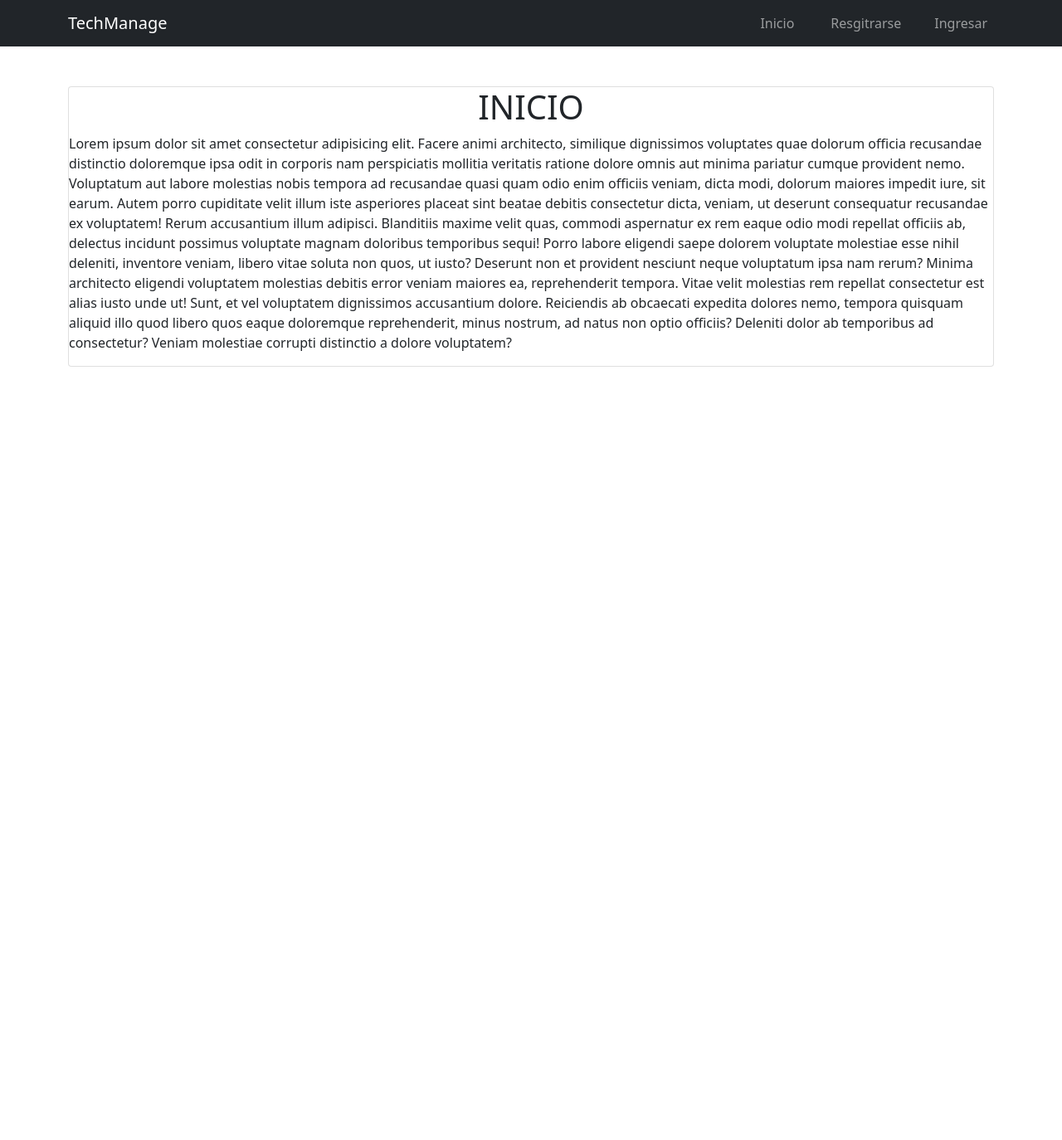
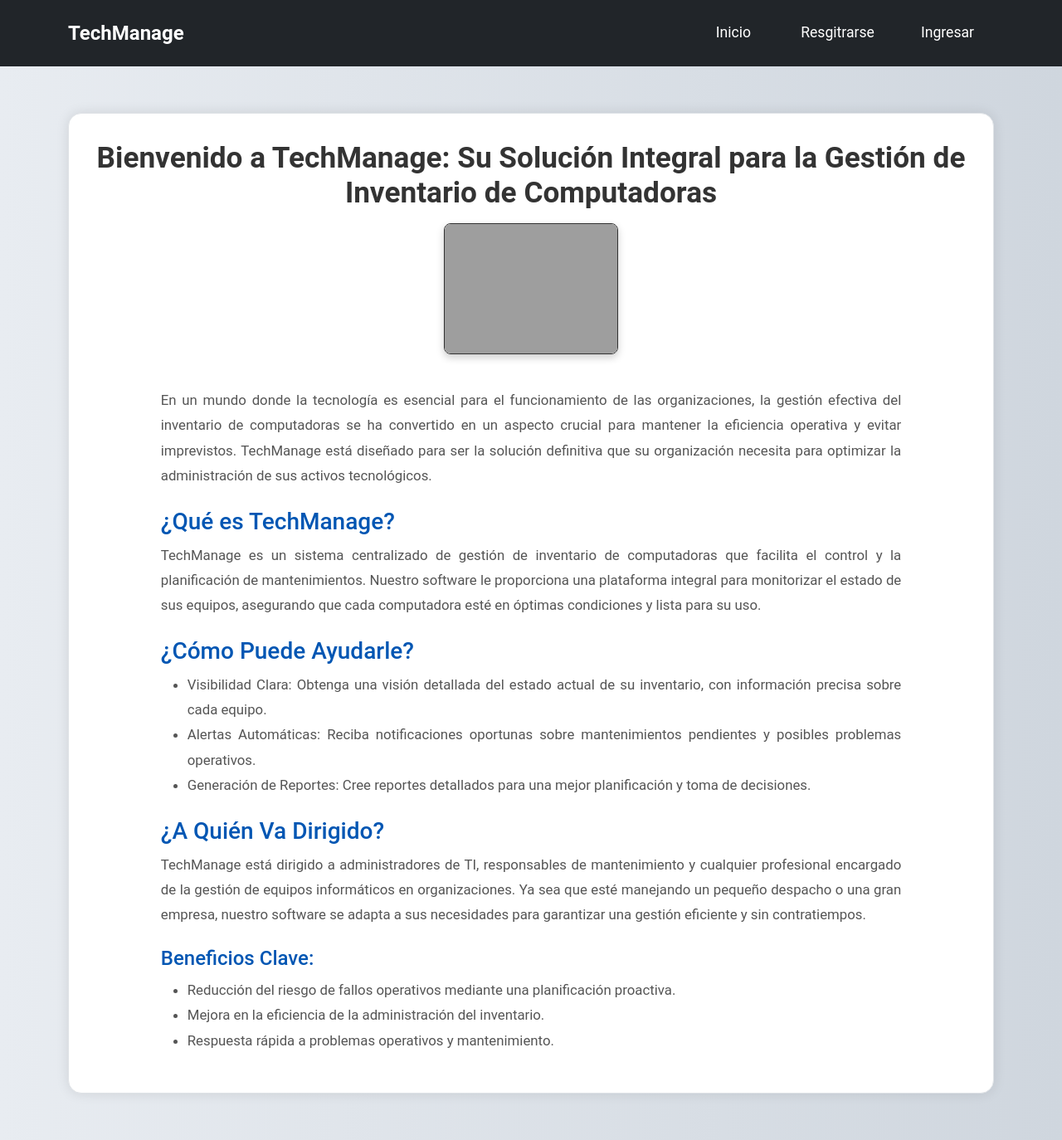
Before and after one commit to Carlos-Leguizamo/TechManage, a Django app: page / in a window 1280 px wide. Shown: the whole page at 83% size. Before the commit the page ends 442 px from the top, so only its background shows below. Run offline with Django 5.2, Linux system fonts and the light colour scheme; some libraries are stand-ins or nearby versions; grey boxes are pictures that could not be loaded.

Commit message:
Front de la vista principal - Home

```diff
--- a/tasks/templates/base.html
+++ b/tasks/templates/base.html
@@ -15,6 +15,44 @@
       href="https://cdnjs.cloudflare.com/ajax/libs/font-awesome/6.6.0/css/all.min.css"
     />
   </head>
+  <style>
+    /* Oculta la barra de desplazamiento en navegadores que soportan -webkit-scrollbar */
+    ::-webkit-scrollbar {
+      display: none;
+    }
+    /* Estilo general para el cuerpo */
+    body {
+      background: linear-gradient(to right, #e8ecf1, #cfd6de);
+      font-family: "Roboto", sans-serif;
+      color: #333333; /* Color de texto por defecto */
+    }
+
+    /* Estilo para la barra de navegación */
+    .navbar {
+      background-color: #0056b3; /* Color de fondo del navbar */
+      padding: 1rem; /* Ajuste de padding para un navbar más espacioso */
+    }
+
+    /* Estilo para el texto del logo o título en la barra de navegación */
+    .navbar-brand {
+      font-size: 1.5rem; /* Tamaño del texto del logo o título */
+      font-weight: bold;
+      color: #ffffff !important; /* Color del texto del logo */
+    }
+
+    /* Estilo para los enlaces de la barra de navegación */
+    .navbar-nav .nav-link {
+      color: #ffffff !important; /* Color de los enlaces de la barra de navegación */
+      font-size: 1.1rem; /* Tamaño de las opciones de navegación */
+      margin-right: 1rem; /* Espaciado entre los enlaces */
+    }
+
+    /* Transición suave para los enlaces en la barra de navegación */
+    .navbar-nav .nav-link:hover {
+      color: #cfd6de !important;
+      transition: color 0.2s ease; /* Transición al pasar el ratón por encima */
+    }
+  </style>
   <body>
     <nav class="navbar navbar-expand-lg navbar-dark bg-dark">
       <div class="container">
@@ -50,7 +88,6 @@
       </div>
     </nav>
 
-    {% block content %}
-    {% endblock %}
+    {% block content %} {% endblock %}
   </body>
 </html>
--- a/tasks/templates/home.html
+++ b/tasks/templates/home.html
@@ -1,36 +1,102 @@
 {% extends 'base.html' %}
-
-<!-- Especificamos que el contenido valla dentro del block content de base.html  -->
 
 {% block content %}
 
-<main class="container py-5">
-  <section class="card" card-body>
-    <h1 class="display-0 text-center">INICIO</h1>
-    <p>
-      Lorem ipsum dolor sit amet consectetur adipisicing elit. Facere animi
-      architecto, similique dignissimos voluptates quae dolorum officia
-      recusandae distinctio doloremque ipsa odit in corporis nam perspiciatis
-      mollitia veritatis ratione dolore omnis aut minima pariatur cumque
-      provident nemo. Voluptatum aut labore molestias nobis tempora ad
-      recusandae quasi quam odio enim officiis veniam, dicta modi, dolorum
-      maiores impedit iure, sit earum. Autem porro cupiditate velit illum iste
-      asperiores placeat sint beatae debitis consectetur dicta, veniam, ut
-      deserunt consequatur recusandae ex voluptatem! Rerum accusantium illum
-      adipisci. Blanditiis maxime velit quas, commodi aspernatur ex rem eaque
-      odio modi repellat officiis ab, delectus incidunt possimus voluptate
-      magnam doloribus temporibus sequi! Porro labore eligendi saepe dolorem
-      voluptate molestiae esse nihil deleniti, inventore veniam, libero vitae
-      soluta non quos, ut iusto? Deserunt non et provident nesciunt neque
-      voluptatum ipsa nam rerum? Minima architecto eligendi voluptatem molestias
-      debitis error veniam maiores ea, reprehenderit tempora. Vitae velit
-      molestias rem repellat consectetur est alias iusto unde ut! Sunt, et vel
-      voluptatem dignissimos accusantium dolore. Reiciendis ab obcaecati
-      expedita dolores nemo, tempora quisquam aliquid illo quod libero quos
-      eaque doloremque reprehenderit, minus nostrum, ad natus non optio
-      officiis? Deleniti dolor ab temporibus ad consectetur? Veniam molestiae
-      corrupti distinctio a dolore voluptatem?
-    </p>
+<style>
+  body{
+    background-color: white;
+    font-family: 'Roboto', sans-serif;
+  }
+
+  .card-body-custom {
+    color: linear-gradient(to right, #e8ecf1, #cfd6de);
+  }
+
+  .contenido {
+    text-align: justify;
+    width: 85%; /* Reducir un poco más el ancho del contenedor */
+    margin: 0 auto; /* Centrar el contenedor */
+  }
+
+  .titulo {
+    font-size: 2.2rem;
+    color: #333333;
+    font-weight: 700;
+    text-align: center;
+    margin-bottom: 1rem;
+  }
+
+  .card-body-custom {
+    background-color: #ffffff;
+    border-radius: 1rem; /* Aumentar ligeramente la curvatura de los bordes */
+    box-shadow: 0px 0px 15px rgba(0, 0, 0, 0.1); /* Aumentar la suavidad de la sombra */
+    padding: 2rem; /* Aumentar el padding para más espacio interior */
+    border: 1px solid #dee2e6;
+    margin-top: 2.5rem;
+    margin-bottom: 2.5rem;
+  }
+
+  h3, h4 {
+    color: #0056b3;
+    margin-top: 1.5rem;
+  }
+
+  p, li {
+    font-size: 1.05rem; /* Ajuste fino al tamaño de la fuente */
+    line-height: 1.8;
+    color: #555555;
+  }
+
+  .image-container {
+    text-align: center;
+    margin-bottom: 1.5rem;
+  }
+
+  .image-container img {
+    border-radius: 0.5rem;
+    border: 1px solid #333333;
+    box-shadow: 0px 4px 10px rgba(0, 0, 0, 0.2);
+    max-width: 20%; /* Reducir un poco más la imagen */
+    height: auto;
+    transition: transform 0.3s ease, box-shadow 0.3s ease;
+  }
+
+  .image-container img:hover {
+    transform: scale(1.05);
+    box-shadow: 0px 8px 15px rgba(0, 0, 0, 0.3);
+  }
+
+</style>
+
+<main class="container py-3">
+  <section class="card card-body w-100 mx-auto card-body-custom">
+    <h1 class="titulo">Bienvenido a TechManage: Su Solución Integral para la Gestión de Inventario de Computadoras</h1>
+    <div class="image-container">
+      <img src="https://img-cdn.pixlr.com/image-generator/history/66c48dfd82f83b0d0a23829c/0642e8ad-361d-497f-853a-ea9d4a6aba1c/preview.webp" class="img-fluid mb-3" alt="TechManage">
+    </div>
+    <div class="contenido">
+      <p>
+        En un mundo donde la tecnología es esencial para el funcionamiento de las organizaciones, la gestión efectiva del inventario de computadoras se ha convertido en un aspecto crucial para mantener la eficiencia operativa y evitar imprevistos. TechManage está diseñado para ser la solución definitiva que su organización necesita para optimizar la administración de sus activos tecnológicos.
+      </p>
+      <h3>¿Qué es TechManage?</h3>
+      <p>
+        TechManage es un sistema centralizado de gestión de inventario de computadoras que facilita el control y la planificación de mantenimientos. Nuestro software le proporciona una plataforma integral para monitorizar el estado de sus equipos, asegurando que cada computadora esté en óptimas condiciones y lista para su uso.
+      </p>
+      <h3>¿Cómo Puede Ayudarle?</h3>
+      <ul>
+        <li>Visibilidad Clara: Obtenga una visión detallada del estado actual de su inventario, con información precisa sobre cada equipo.</li>
+        <li>Alertas Automáticas: Reciba notificaciones oportunas sobre mantenimientos pendientes y posibles problemas operativos.</li>
+        <li>Generación de Reportes: Cree reportes detallados para una mejor planificación y toma de decisiones.</li>
+      </ul>
+      <h3>¿A Quién Va Dirigido?</h3>
+      <p>TechManage está dirigido a administradores de TI, responsables de mantenimiento y cualquier profesional encargado de la gestión de equipos informáticos en organizaciones. Ya sea que esté manejando un pequeño despacho o una gran empresa, nuestro software se adapta a sus necesidades para garantizar una gestión eficiente y sin contratiempos.</p>
+      <h4>Beneficios Clave:</h4>
+      <ul>
+        <li>Reducción del riesgo de fallos operativos mediante una planificación proactiva.</li>
+        <li>Mejora en la eficiencia de la administración del inventario.</li>
+        <li>Respuesta rápida a problemas operativos y mantenimiento.</li>
+      </ul>
+    </div>
   </section>
 </main>
 
--- a/tasks/templates/send_token.html
+++ b/tasks/templates/send_token.html
@@ -21,8 +21,8 @@
     </style>
 </head>
 <body>
-    <div class="container d-flex justify-content-center align-items-center mt-5">
-        <div class="card border-dark text-center p-4">
+    <div class="container d-flex justify-content-center align-items-center mt-5" >
+        <div class="card card shadow  text-center p-4" style="border-radius: 1rem;">
             <h1 class="mb-2">Solicitar Código de Verificación</h1>
             <h2 class="h4 text-justify tamaño">
                 Para completar su registro, es necesario que pase por un proceso de
--- a/tasks/templates/signin.html
+++ b/tasks/templates/signin.html
@@ -3,7 +3,7 @@
 <main class="container">
   <div class="row">
     <section class="col-md-6 col-lg-4 offset-md-3 offset-lg-4 mt-5">
-      <div class="card shadow">
+      <div class="card shadow"  style="border-radius: 1rem;">
         <div class="card-body">
           <h1 class="text-center mb-4">Iniciar Sesión</h1>
 
--- a/tasks/templates/verify_token.html
+++ b/tasks/templates/verify_token.html
@@ -12,7 +12,7 @@
     <title>Verificar Código</title>
 </head>
 <body>
-    <div class="container d-flex justify-content-center align-items-center" style="height: 100vh;">
+    <div class="container d-flex justify-content-center align-items-center" style="height: 100vh; ">
         <div class="card border-dark text-center p-4" style="max-width: 30rem;">
             <div class="card-body">
                 <h1 class="card-title">Ingresa el Código de Verificación</h1>
--- a/tasks/views.py
+++ b/tasks/views.py
@@ -30,8 +30,9 @@ def home(request):
 
 # Logica de registro de Usuarios
 
-# @login_required
+
 def register(request):
+    request.session['validado'] = False
     if request.method == "GET":
         return render(request, "signup.html", {
             "formRegister": UserCreationForm()
@@ -124,6 +125,8 @@ def send_verification_email(request):
         return redirect('verify_token')
     return render(request, 'send_token.html')
 
+from django.utils import timezone
+
 def verify_token_view(request):
     if request.method == 'POST':
         token = request.POST.get('token')
@@ -131,6 +134,7 @@ def verify_token_view(request):
             verification_token = TokenVerification.objects.get(token=token)
             if verification_token.is_valid():
                 verification_token.delete()  # Elimina el token después de la verificación
+                request.session['validado'] = True  # Marca como validado en la sesión
                 return redirect('register')
             else:
                 return render(request, 'verify_token.html', {'error': 'Código expirado'})
```
